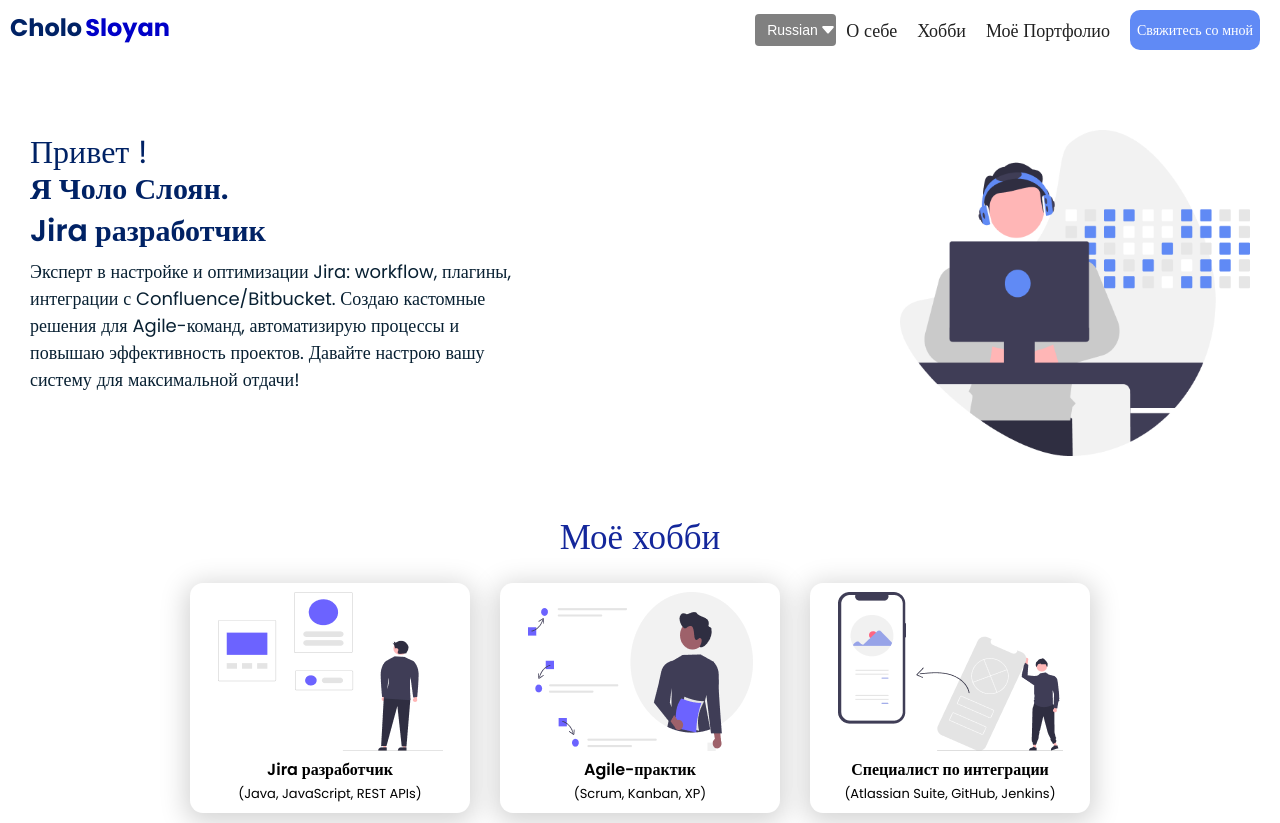
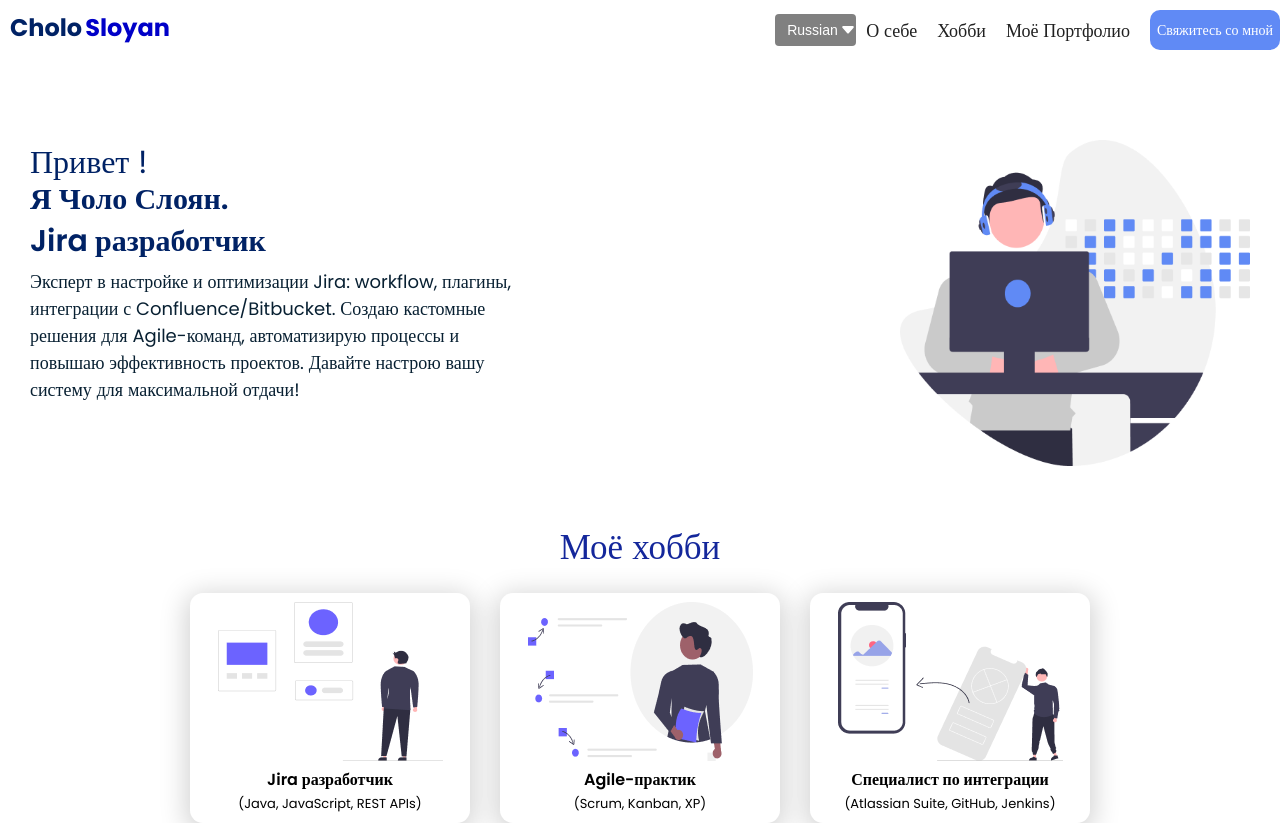
Before and after one commit to knoS77/Cholo, a React (Create React App) app: page / in a window 1280 px wide. Shown: the top 823 px of the page. Built offline with nearby package versions, Linux system fonts and the light colour scheme.

Commit message:
header.css

```diff
--- a/src/pages/Header/Header.css
+++ b/src/pages/Header/Header.css
@@ -5,7 +5,8 @@
     height: 100px;
     /* border: 1px solid black; */
     /* background-color: gray; */
-    padding: 10px;
+    /* padding: 10px; */
+    margin: 10px;
     position: relative;
 }
 .header__container {
```
